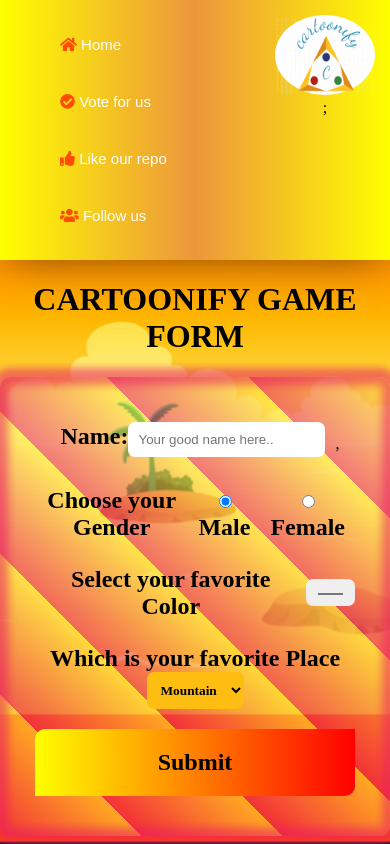
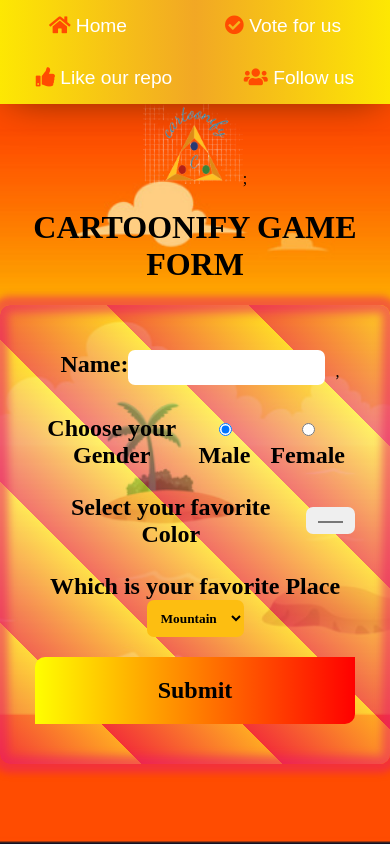
Before and after one commit to Hackbit/reactriot2019-coding-army, a React (Create React App) app: page / in a window 390 px wide. Both pictures are taken after a click on the button "PLAY". Built offline with nearby package versions, Linux system fonts and the light colour scheme.

Commit message:
WIP responsive

```diff
--- a/src/components/Form.css
+++ b/src/components/Form.css
@@ -5,7 +5,9 @@ body {
     font-family: 'Chilanka', cursive;
     font-size: 1em;
 }
-
+header .logo{
+    display: none;
+}
 label {
     font-weight: bold;
     font-size: 1.5em;
@@ -90,5 +92,14 @@ height: 100%;
     .submit {
         padding: 15px;
     }
+    .logo{
+        display: block;
+    }
 
 }
+@media screen and (max-width:656){
+    .logo{
+        display: block;
+    }
+
+}
--- a/src/components/Form.jsx
+++ b/src/components/Form.jsx
@@ -1,5 +1,6 @@
 import React, { Component } from 'react';
 import Output from './Output';
+import logo from '../images/logo.png';
 import ReactDOM from 'react-dom';
 import './Form.css';
 
@@ -97,7 +98,7 @@ class NameForm extends React.Component {
         return (
             <label>
                 Name:
-            <input type="text" value={this.state.value} onChange={this.handleSubmit} placeholder="Your good name here.." />
+            <input type="text" value={this.state.value + " "} onChange={this.handleSubmit} placeholder="Your good name here.." />
             </label>
         );
     }
@@ -122,14 +123,6 @@ class Form extends Component {
     toggleShown = (e) => {
         this.setState({ shown: !this.state.shown });
     }
-    // updateName = (e) => {
-    //     this.setState({
-    //         name: e.target.value,
-    //     });
-    //     console.log(this.state.name);
-    //     userName = this.state.name;
-
-    // }
     updateColor = (e) => {
         this.setState({
             color: e.target.value,
@@ -144,7 +137,10 @@ class Form extends Component {
                 {
                     shown ? (
                         < form >
-                            <h1>CARTOONIFY GAME FORM</h1>
+                            <div>
+                                <img className="logo" src={logo} alt="logo" width="100px" height="80px" />;
+                                <h1>CARTOONIFY GAME FORM</h1>
+                            </div>
                             <div className="main">
                                 <div>
                                     <NameForm />,
--- a/src/components/Nav.css
+++ b/src/components/Nav.css
@@ -8,11 +8,10 @@ header{
     text-decoration: none;
     color: white;
     font-family: sans-serif;
-    font-size: 20px;
+    font-size: 1.4em;
     padding: 15px;
     text-align: center;
     float: left;
-    margin: 15px;
 }
 
 .link:hover{
@@ -20,6 +19,13 @@ header{
 }
 .list-container{
     list-style-type: none;
+    display: flex;
+    margin: 0;
+    padding: 0;
+    width: 100%;
+    justify-content: space-around;
+    align-items: center;
+    flex-wrap: wrap;
 }
 i{
     font-weight: 900;
@@ -33,7 +39,7 @@ i:hover{
     justify-content: space-between;
     width: 100%;
     overflow: auto;
-    background-image: linear-gradient(to right,yellow, #ec963c , yellow);
+    background-image: linear-gradient(to right,rgba(255, 255, 0, 0.651), #ec973c8e , rgba(255, 255, 0, 0.651));
 }
 .LetsPlay{
     display: block;
@@ -77,33 +83,30 @@ i:hover{
     cursor: pointer;
 
 }
-.logo{
+header .logo{
     margin: 20px;
     width:100px;
     height: 80px;
     background-color: white;
     border-radius: 50%;
+    display: block;
 }
 @media screen and (max-width:768px){
     .link{
-        margin:5px;
-        font-size: 15px;
+        font-size: 1.2em;
     }
-    .logo{
-        margin:15px;
+    header img{
+        display: none;
     }
 
 }
 @media screen and (max-width:375px){
 
     .link{
-        display: flex;
-        flex-direction: column;
-        margin:3px;
-        font-size: 12px;
+        font-size: 1.2em;
     }
-    .logo{
-        margin:15px;
+    header img{
+        display: none;
     }
     .main-heading{
         font-size:30px;
```
